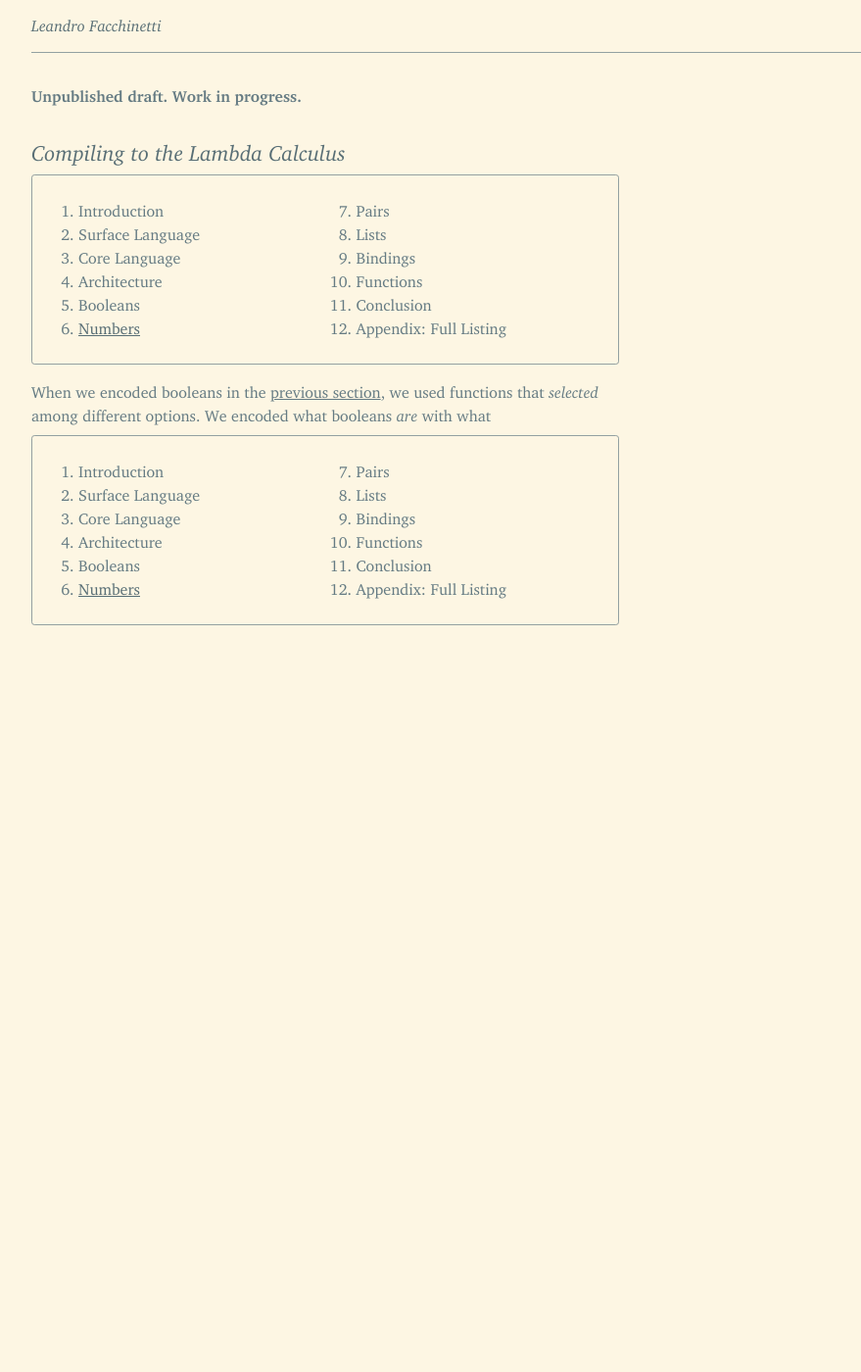
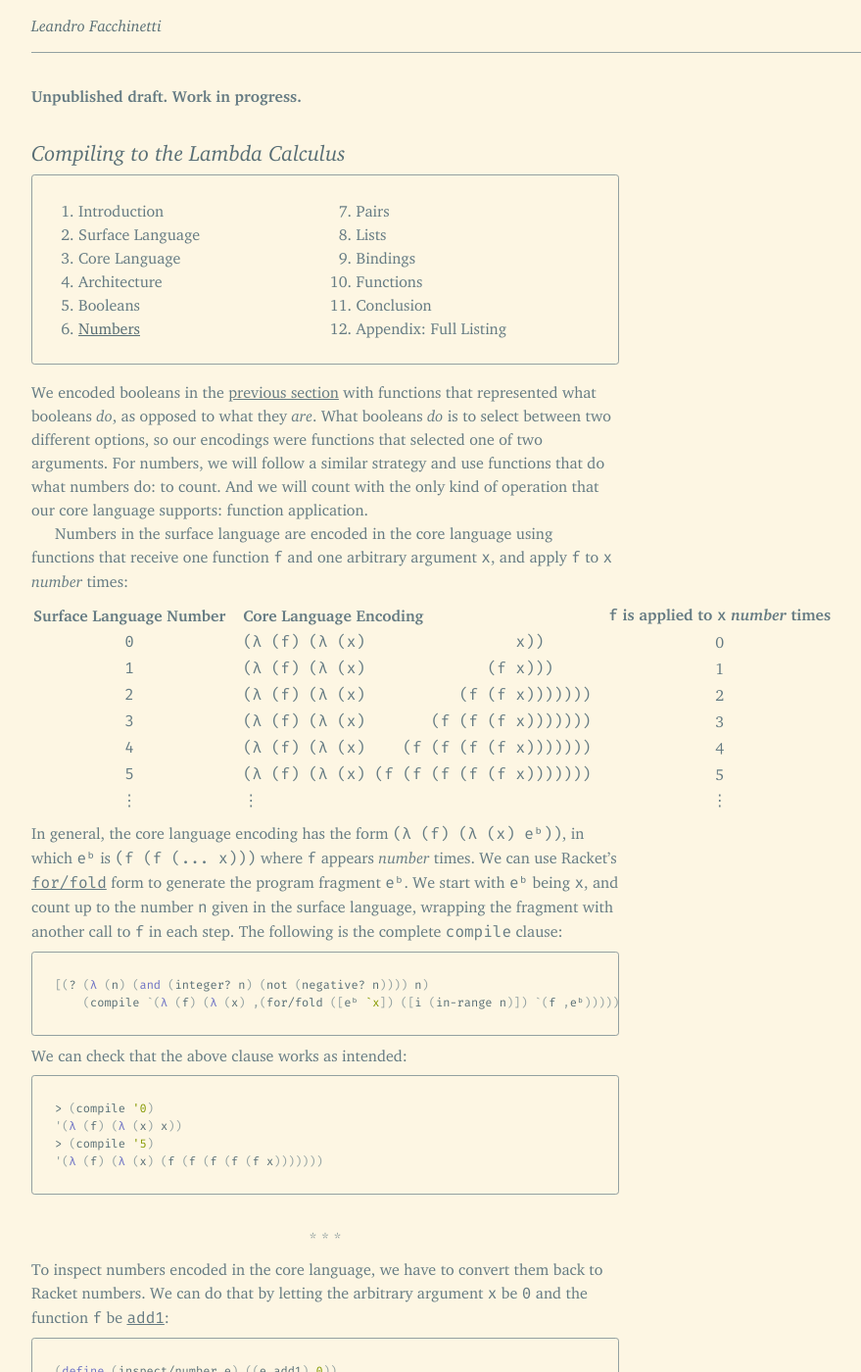
Before and after one commit to leafac/leafac.com, a Jekyll site: the page built from prose/compiling-to-the-lambda-calculus/numbers.md, in a window 1280 px wide and 1400 px high. Shown: the whole window at 98% size, without its empty margins (108-987 px from the left). Built offline with Jekyll 4.4.1, drawn with Linux system fonts in a browser that asks for light colours; some of the changed text lies outside the part shown.

Commit message:
Start § Numbers

````diff
--- a/prose/compiling-to-the-lambda-calculus/numbers.md
+++ b/prose/compiling-to-the-lambda-calculus/numbers.md
@@ -5,4 +5,75 @@ draft: true
 table-of-contents: true
 ---
 
-When we encoded booleans in the [previous section](booleans), we used functions that *selected* among different options. We encoded what booleans *are* with what
+We encoded booleans in the [previous section](booleans) with functions that represented what booleans *do*, as opposed to what they *are*. What booleans *do* is to select between two different options, so our encodings were functions that selected one of two arguments. For numbers, we will follow a similar strategy and use functions that do what numbers do: to count. And we will count with the only kind of operation that our core language supports: function application.
+
+Numbers in the surface language are encoded in the core language using functions that receive one function `f` and one arbitrary argument `x`, and apply `f` to `x` *number* times:
+
+<div class="full-width" markdown="1">
+
+| Surface Language Number | Core Language Encoding | `f` is applied to `x` *number* times |
+|:-:|-|:-:|
+| `0` | `(λ (f) (λ (x)                x))`      | 0 |
+| `1` | `(λ (f) (λ (x)             (f x)))`     | 1 |
+| `2` | `(λ (f) (λ (x)          (f (f x)))))))` | 2 |
+| `3` | `(λ (f) (λ (x)       (f (f (f x)))))))` | 3 |
+| `4` | `(λ (f) (λ (x)    (f (f (f (f x)))))))` | 4 |
+| `5` | `(λ (f) (λ (x) (f (f (f (f (f x)))))))` | 5 |
+| ⋮ | ⋮ | ⋮ |
+
+</div>
+
+In general, the core language encoding has the form `(λ (f) (λ (x) eᵇ))`, in which `eᵇ` is `(f (f (... x)))` where `f` appears *number* times. We can use Racket’s [`for/fold`](https://docs.racket-lang.org/reference/for.html#%28form._%28%28lib._racket%2Fprivate%2Fbase..rkt%29._for%2Ffold%29%29) form to generate the program fragment `eᵇ`. We start with `eᵇ` being `x`, and count up to the number `n` given in the surface language, wrapping the fragment with another call to `f` in each step. The following is the complete `compile` clause:
+
+```racket
+[(? (λ (n) (and (integer? n) (not (negative? n)))) n)
+    (compile `(λ (f) (λ (x) ,(for/fold ([eᵇ `x]) ([i (in-range n)]) `(f ,eᵇ)))))]
+```
+
+We can check that the above clause works as intended:
+
+```racket
+> (compile '0)
+'(λ (f) (λ (x) x))
+> (compile '5)
+'(λ (f) (λ (x) (f (f (f (f (f x)))))))
+```
+
+* * *
+
+To inspect numbers encoded in the core language, we have to convert them back to Racket numbers. We can do that by letting the arbitrary argument `x` be `0` and the function `f` be [`add1`](https://docs.racket-lang.org/reference/generic-numbers.html?q=add1#%28def._%28%28quote._~23~25kernel%29._add1%29%29):
+
+```racket
+(define (inspect/number e) ((e add1) 0))
+```
+
+The `add1` function will be applied to `0` *number* times:
+
+```racket
+(check-equal? (inspect/number (evaluate '0)) '0)
+(check-equal? (inspect/number (evaluate '5)) '5)
+```
+
+* * *
+
+Next, we address how to encode the numeric operations from our surface language as functions in the core language. The numeric operations include arithmetic operations (`add1`, `sub1`, `+`, `-`, `*`, `quotient`, and `expt`) and predicates (`zero?`, `<=`, `>=`, `=`, `<` and `>`).
+
+Successor
+=========
+
+The successor function `add1` receives a number `n` as argument and returns `n + 1`. In our encoding, this means `add1` returns a number that applies `f` to `x` one time more than `n`:
+
+```racket
+[`add1 (compile `(λ (n) (λ (f) (λ (x) (f ((n f) x))))))]
+```
+
+In the encoding above, `(λ (f) (λ (x) (f ((n f) x))))` is the result of the `add1` function applied to `n`. It is a number following the form `(λ (f) (λ (x) ___))` that first applies `f` to `x` for `n` times by calling `n` with `f` and `x`: `((n f) x)`. Then it applies `f` once more to the result, to a total of `n + 1`: `(f ((n f) x))`.
+
+We can test our encoding:
+
+```racket
+(check-equal? (inspect/number (evaluate '(add1 1))) '2)
+```
+
+
+- More interesting kinds of numbers: negatives, reals (fixed-point), complex.
````
Also changed, not shown: prose/compiling-to-the-lambda-calculus/architecture.md (+4 -1 lines), prose/compiling-to-the-lambda-calculus/lists.md (+2 -0 lines).
